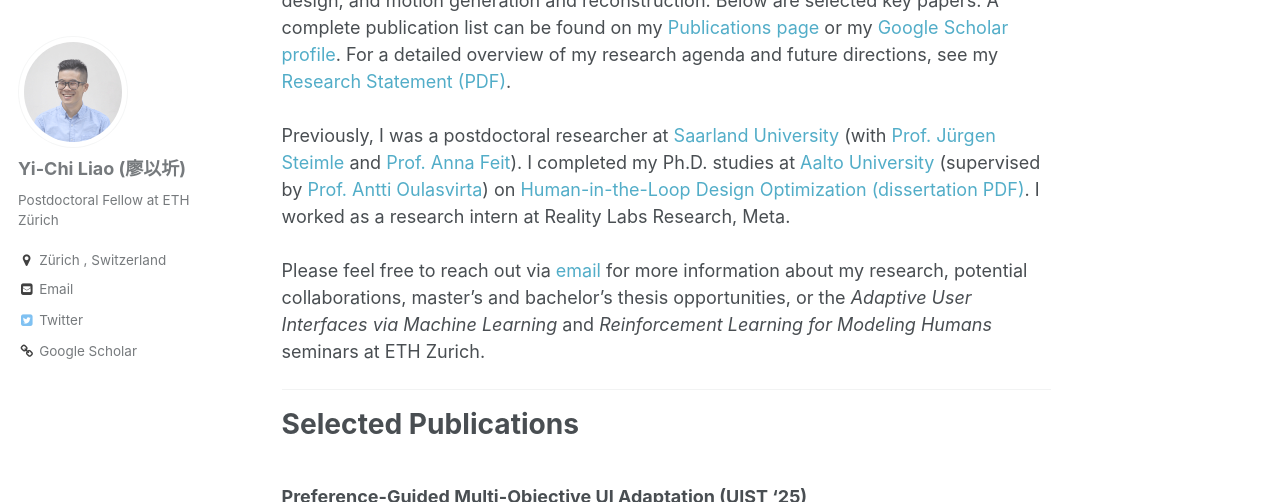
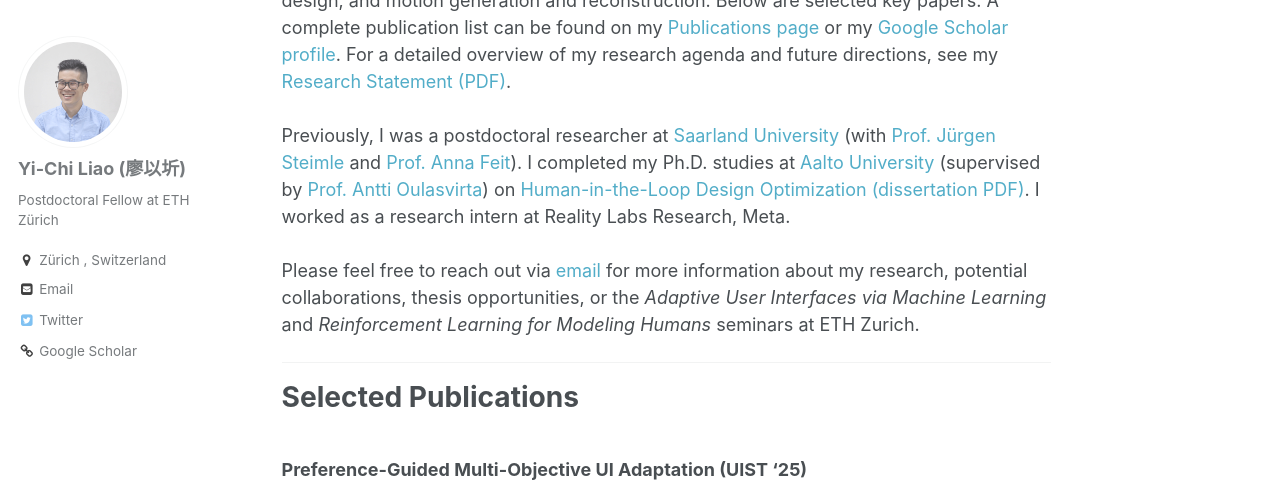
Before and after one commit to yichiliao/yichiliao.github.io, a Jekyll site: the page built from _pages/about.md, in a window 1280 px wide and 900 px high, scrolled down 586 px, cut to the strip 0-502 px from the top of the window. Built offline with Jekyll 4.4.1, drawn with Linux system fonts in a browser that asks for light colours.

Commit message:
updating about

```diff
--- a/_pages/about.md
+++ b/_pages/about.md
@@ -27,7 +27,7 @@
 Previously, I was a postdoctoral researcher at [Saarland University](https://www.uni-saarland.de/en/home.html) (with [Prof. Jürgen Steimle](https://hci.cs.uni-saarland.de/people/juergen-steimle/) and [Prof. Anna Feit](http://annafeit.de/)). I completed my Ph.D. studies at [Aalto University](https://www.aalto.fi/en) (supervised by [Prof. Antti Oulasvirta](https://users.aalto.fi/~oulasvir/)) on [Human-in-the-Loop Design Optimization (dissertation PDF)](https://drive.google.com/file/d/1UcH6LuV7GiyRMvrVb9EZ34z-FeGPDBS7/view?usp=sharing). I worked as a research intern at Reality Labs Research, Meta.
 <br>
 <br>
-Please feel free to reach out via [email](mailto:yichi.liao@inf.ethz.ch) for more information about my research, potential collaborations, master’s and bachelor’s thesis opportunities, or the *Adaptive User Interfaces via Machine Learning* and *Reinforcement Learning for Modeling Humans* seminars at ETH Zurich.
+Please feel free to reach out via [email](mailto:yichi.liao@inf.ethz.ch) for more information about my research, potential collaborations, thesis opportunities, or the *Adaptive User Interfaces via Machine Learning* and *Reinforcement Learning for Modeling Humans* seminars at ETH Zurich.
 
 
 ------
```
